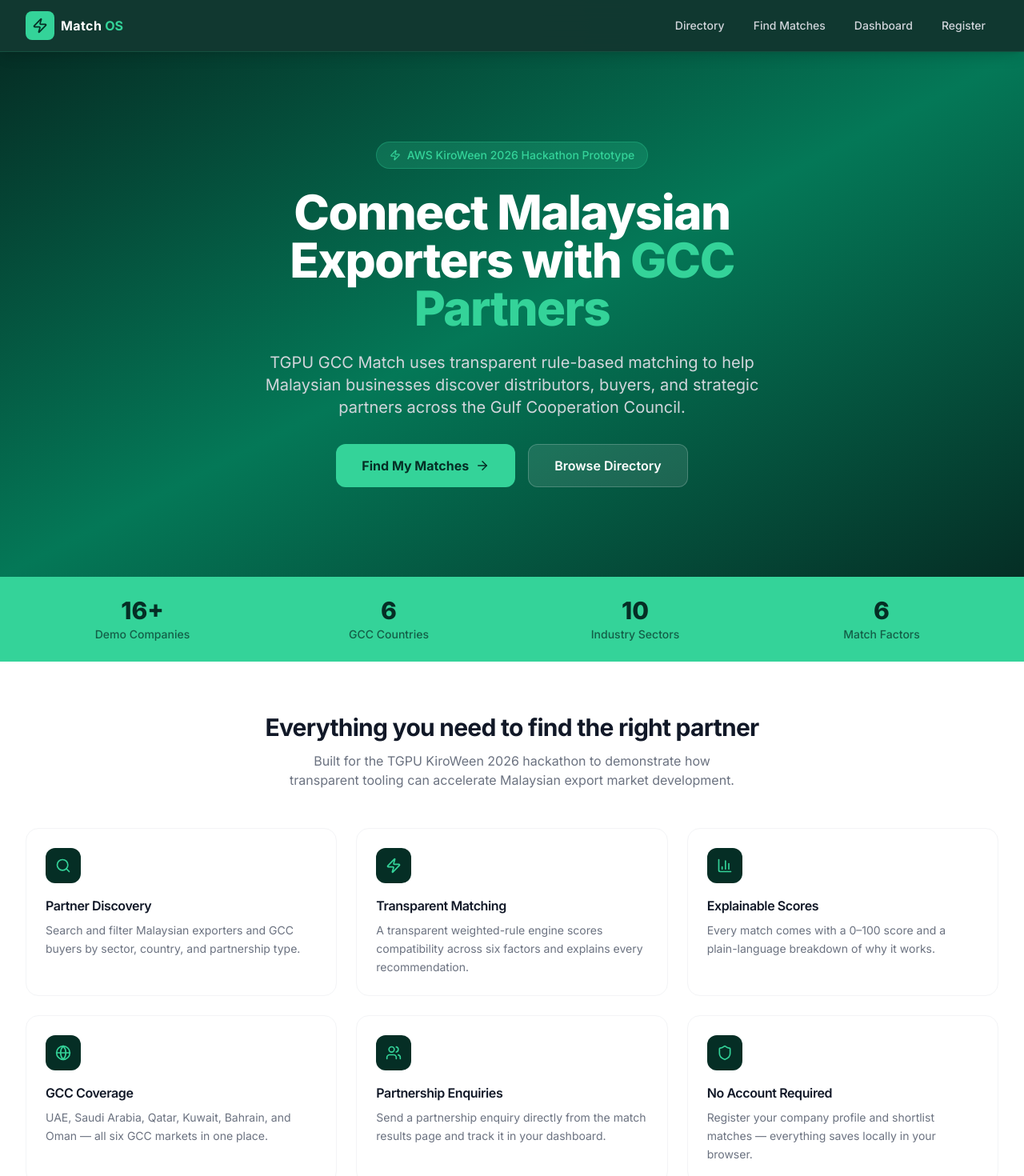
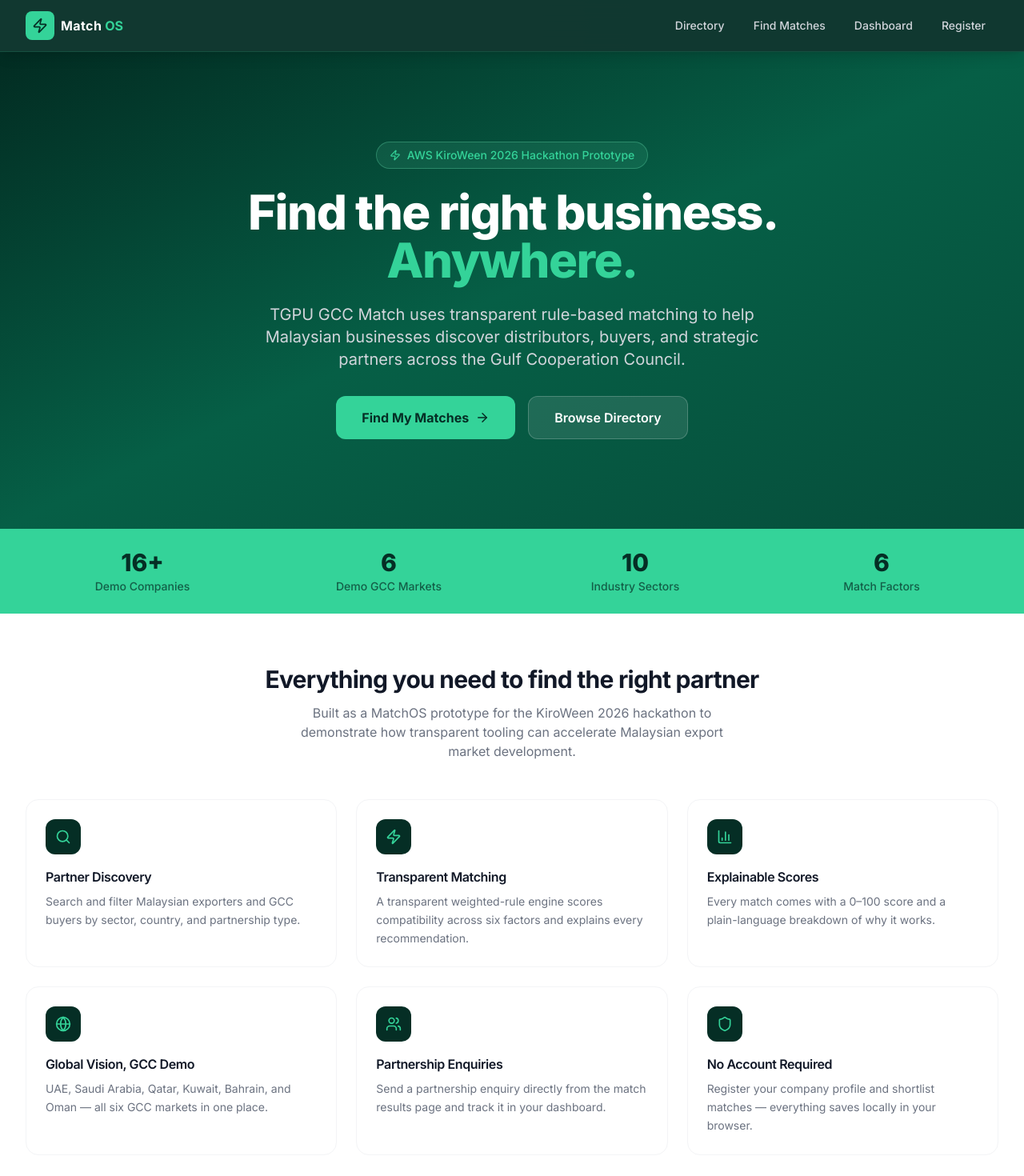
Before and after one commit to MamduhSaffin/tgpu-kiroween-2026, a React (Vite) app: page / in a window 1280 px wide. Shown: the top 1470 px of the page at 80% size. Built offline with nearby package versions, Linux system fonts and the light colour scheme.

Commit message:
style: introduce MatchOS emerald visual identity

```diff
--- a/src/pages/LandingPage.tsx
+++ b/src/pages/LandingPage.tsx
@@ -4,7 +4,7 @@ import { COMPANIES } from '../data/companies'
 
 const STATS = [
   { label: 'Demo Companies', value: `${COMPANIES.length}+` },
-  { label: 'GCC Countries', value: '6' },
+  { label: 'Demo GCC Markets', value: '6' },
   { label: 'Industry Sectors', value: '10' },
   { label: 'Match Factors', value: '6' },
 ]
@@ -27,7 +27,7 @@ const FEATURES = [
   },
   {
     icon: Globe,
-    title: 'GCC Coverage',
+    title: 'Global Vision, GCC Demo',
     desc: 'UAE, Saudi Arabia, Qatar, Kuwait, Bahrain, and Oman — all six GCC markets in one place.',
   },
   {
@@ -48,15 +48,15 @@ export default function LandingPage() {
   return (
     <div>
       {/* Hero */}
-      <section className="bg-gradient-to-br from-tgpu-navy via-tgpu-blue to-tgpu-navy text-white">
+      <section className="bg-gradient-to-br from-[#022c22] via-[#065f46] to-[#064e3b] text-white">
         <div className="max-w-7xl mx-auto px-4 sm:px-6 lg:px-8 py-20 md:py-28">
           <div className="max-w-3xl mx-auto text-center">
-            <div className="inline-flex items-center gap-2 bg-tgpu-gold/20 border border-tgpu-gold/30 rounded-full px-4 py-1.5 text-tgpu-gold text-sm font-medium mb-6">
+            <div className="inline-flex items-center gap-2 bg-emerald-300/10 border border-emerald-300/30 rounded-full px-4 py-1.5 text-tgpu-gold text-sm font-medium mb-6">
               <Zap size={14} /> AWS KiroWeen 2026 Hackathon Prototype
             </div>
             <h1 className="text-4xl md:text-5xl lg:text-6xl font-extrabold leading-tight mb-6">
-              Connect Malaysian Exporters with{' '}
-              <span className="text-tgpu-gold">GCC Partners</span>
+              Find the right business.{' '}
+              <span className="text-tgpu-gold">Anywhere.</span>
             </h1>
             <p className="text-lg md:text-xl text-gray-300 leading-relaxed mb-8 max-w-2xl mx-auto">
               TGPU GCC Match uses transparent rule-based matching to help Malaysian businesses discover
@@ -100,13 +100,13 @@ export default function LandingPage() {
           <div className="text-center mb-12">
             <h2 className="text-3xl font-bold text-gray-900 mb-3">Everything you need to find the right partner</h2>
             <p className="text-gray-500 max-w-xl mx-auto">
-              Built for the TGPU KiroWeen 2026 hackathon to demonstrate how transparent tooling can accelerate
+              Built as a MatchOS prototype for the KiroWeen 2026 hackathon to demonstrate how transparent tooling can accelerate
               Malaysian export market development.
             </p>
           </div>
           <div className="grid grid-cols-1 sm:grid-cols-2 lg:grid-cols-3 gap-6">
             {FEATURES.map(f => (
-              <div key={f.title} className="p-6 rounded-2xl border border-gray-100 hover:border-tgpu-gold/40 hover:shadow-sm transition-all">
+              <div key={f.title} className="p-6 rounded-2xl border border-gray-100 hover:border-emerald-300 hover:-translate-y-1 hover:shadow-xl hover:shadow-emerald-950/5 transition-all duration-200">
                 <div className="w-11 h-11 rounded-xl bg-tgpu-navy flex items-center justify-center mb-4">
                   <f.icon size={20} className="text-tgpu-gold" />
                 </div>
@@ -164,7 +164,7 @@ export default function LandingPage() {
       {/* CTA */}
       <section className="py-16 bg-tgpu-navy text-white">
         <div className="max-w-2xl mx-auto px-4 text-center">
-          <h2 className="text-3xl font-bold mb-4">Ready to find your GCC partner?</h2>
+          <h2 className="text-3xl font-bold mb-4">Your next partnership starts here.</h2>
           <p className="text-gray-400 mb-8 leading-relaxed">
             Register your company profile and let the matching engine surface the most compatible
             distributors, buyers, and strategic partners across the GCC.
```
